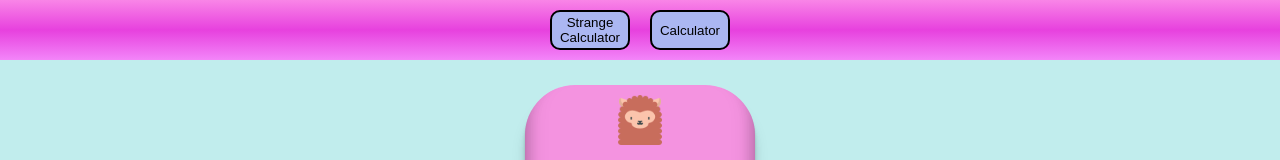
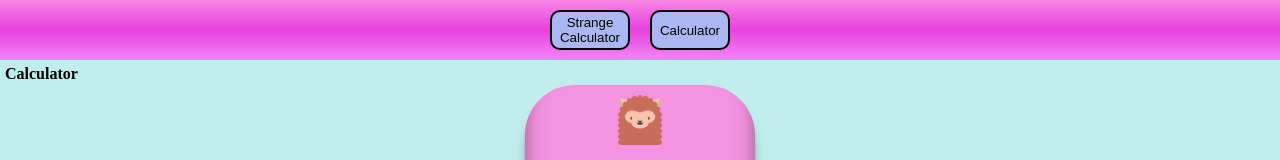
Before and after one commit to TetyanaBeyko/react_studying, a React (Vite) app: page /calculator in a window 1280 px wide. Shown: the top 160 px of the page. Built offline with nearby package versions, Linux system fonts and the light colour scheme.

Commit message:
minor: created component breadcrumbs

```diff
--- a/src/Projects/calculator/calculator.tsx
+++ b/src/Projects/calculator/calculator.tsx
@@ -1,7 +1,7 @@
 import { KeyboardEvent, useState } from 'react';
 import styles from "./calculator.module.scss";
 import Lama from "../../../public/al2.png"
-
+import Breadcrumbs from '../../components/breadcrumbs/breadcrumbs';
 
 function Calculator() {
   const [totalNumber, setTotalNumber] = useState("");
@@ -33,7 +33,7 @@ function Calculator() {
         const setData = deleteLastCharacter.join("");
         setInputValue(setData);
       } else if (validateCharacter === "=" || validateCharacter === "Enter") {
-         setInputValue(`${inputValue}=${parse(inputValue)}`);
+        setInputValue(`${inputValue}=${parse(inputValue)}`);
       } else {
         setInputValue(`${inputValue}${validateCharacter}`);
       }
@@ -71,11 +71,13 @@ function Calculator() {
     setTemporaryInputValue("");
     setDisabled(true);
   }
+  const name = ["Calculator"];
 
   return (
     <div className='main'>
+      <Breadcrumbs names={name} />
       <div className={styles.fon}>
-       <img src={Lama} alt="lama" style={{ width: '50px', }}/>
+        <img src={Lama} alt="lama" style={{ width: '50px', }} />
         <h2 className={styles.totalNumber}>{totalNumber}</h2>
         <textarea className={styles.textarea} value={inputValue} onKeyDown={(event) => readKey(event)} disabled={disabled} />
 
--- /dev/null
+++ b/src/components/breadcrumbs/breadcrumbs.module.scss
@@ -0,0 +1,12 @@
+.fon {
+    position: absolute;
+    top: 60px;
+    left: 0;
+    width: fit-content;
+    height: fit-content;
+    padding: 5px;
+
+    span {
+        font-weight: bold;
+    }
+}
--- /dev/null
+++ b/src/components/breadcrumbs/breadcrumbs.tsx
@@ -0,0 +1,17 @@
+import styles from "./breadcrumbs.module.scss"
+
+type BreadcrumbsProps = {
+    names: string[],
+}
+
+function Breadcrumbs(props: BreadcrumbsProps) {
+    return (
+        <div className={styles.fon}>
+            {props.names.map((element) => (
+                <span key={element}>{element}</span>
+            ))}
+        </div>
+    )
+}
+
+export default Breadcrumbs;
```
